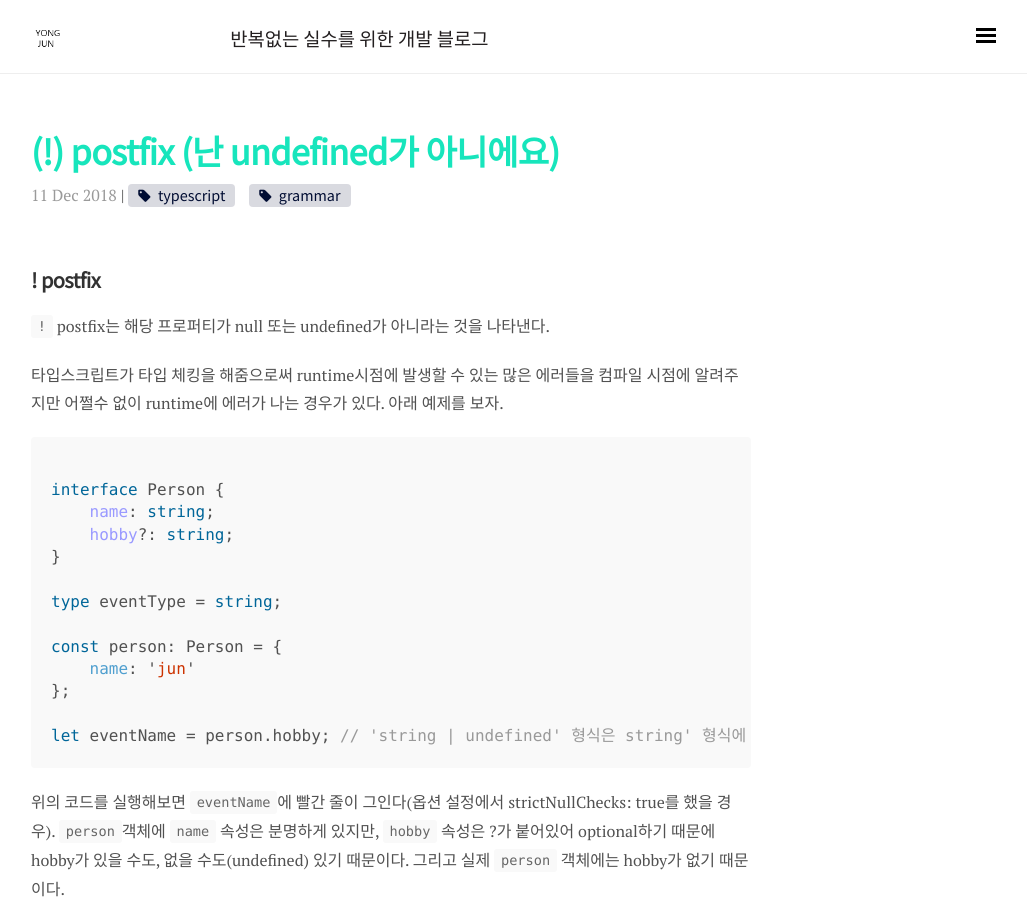
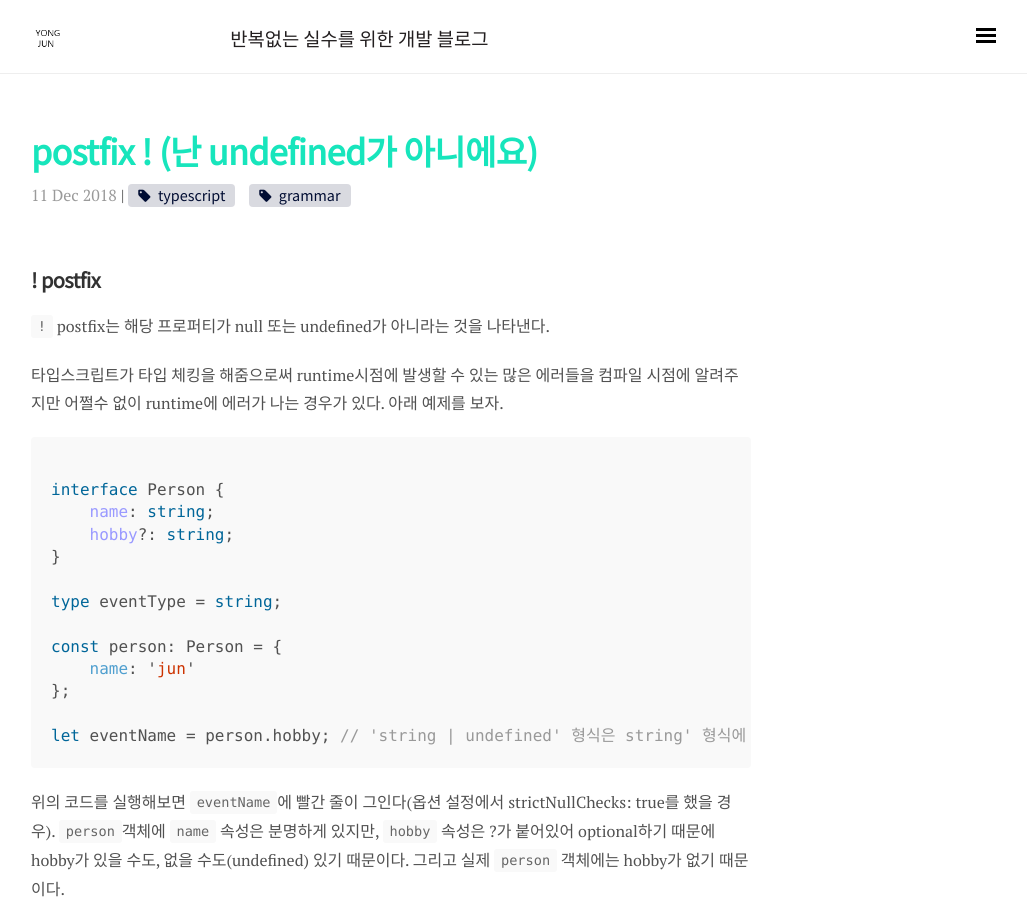
Before and after one commit to wooooooak/wooooooak.github.io, a Jekyll site: the page built from _posts/2018-12-11-nonNullAssertionCheck.md, in a window 1280 px wide and 900 px high. Shown: the whole window, without its empty margins (249-1276 px from the left). Built offline with Jekyll 4.4.1, drawn with Linux system fonts in a browser that asks for light colours; nearby versions of some CDN libraries; some web fonts are replaced; comment, search, counter and statistics services are not loaded.

```diff
--- a/_posts/2018-12-11-nonNullAssertionCheck.md
+++ b/_posts/2018-12-11-nonNullAssertionCheck.md
@@ -1,6 +1,6 @@
 ---
 layout: post
-title: (!) postfix (난 undefined가 아니에요)
+title: postfix ! (난 undefined가 아니에요)
 category: typescript
 tags: [typescript, grammar]
 comments: true
```
